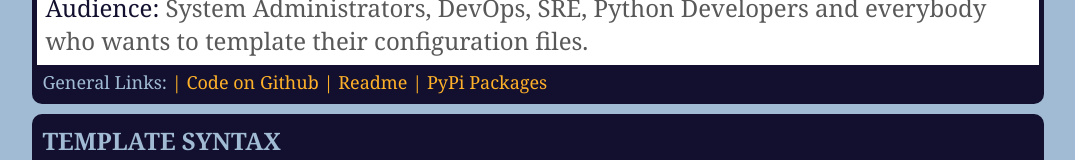
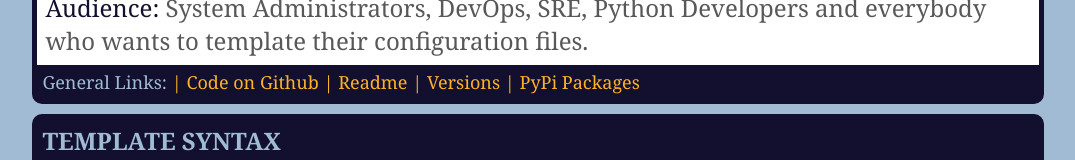
Before and after one commit to ttt-fifo/conftl, a plain HTML site: page index.html in a window 1280 px wide. Shown: the part 377-537 px from the top of the page, without its empty margins (102-1177 px from the left). Drawn offline with Linux system fonts and the light colour scheme.

Commit message:
Docs: add versions link
Added link to HISTORY.txt

```diff
--- a/index.html
+++ b/index.html
@@ -32,6 +32,7 @@ Configuration Templating Language (conftl) is a language for templating configur
 General Links:
         <a href="https://github.com/ttt-fifo/conftl" target="_blank">| Code on Github</a>
         <a href="https://github.com/ttt-fifo/conftl/blob/master/README.md" target="_blank">| Readme</a>
+        <a href="https://github.com/ttt-fifo/conftl/blob/master/HISTORY.txt" target="_blank">| Versions</a>
         <a href="https://pypi.org/project/conftl/" target="_blank">| PyPi Packages</a>
     </div>
 </div>
```
